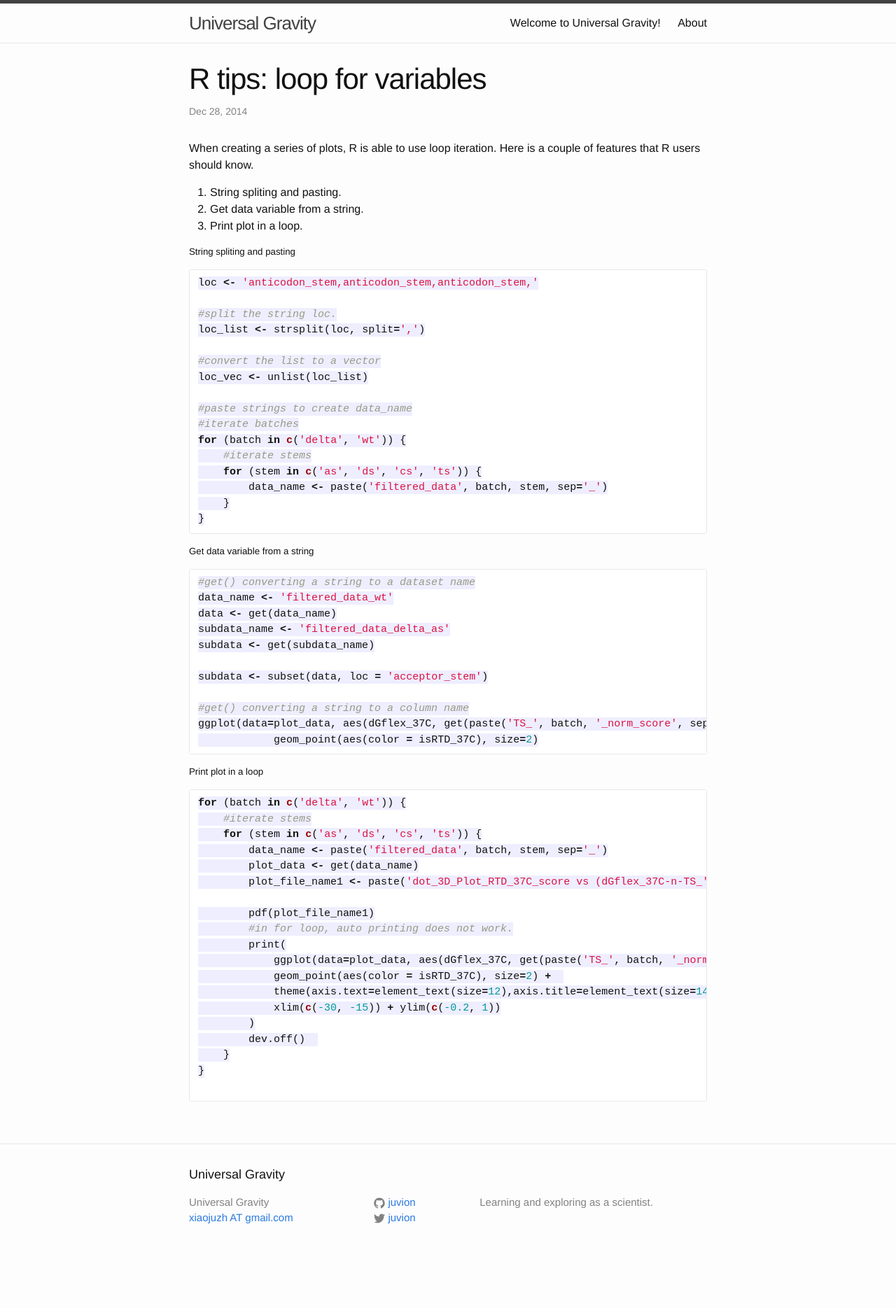
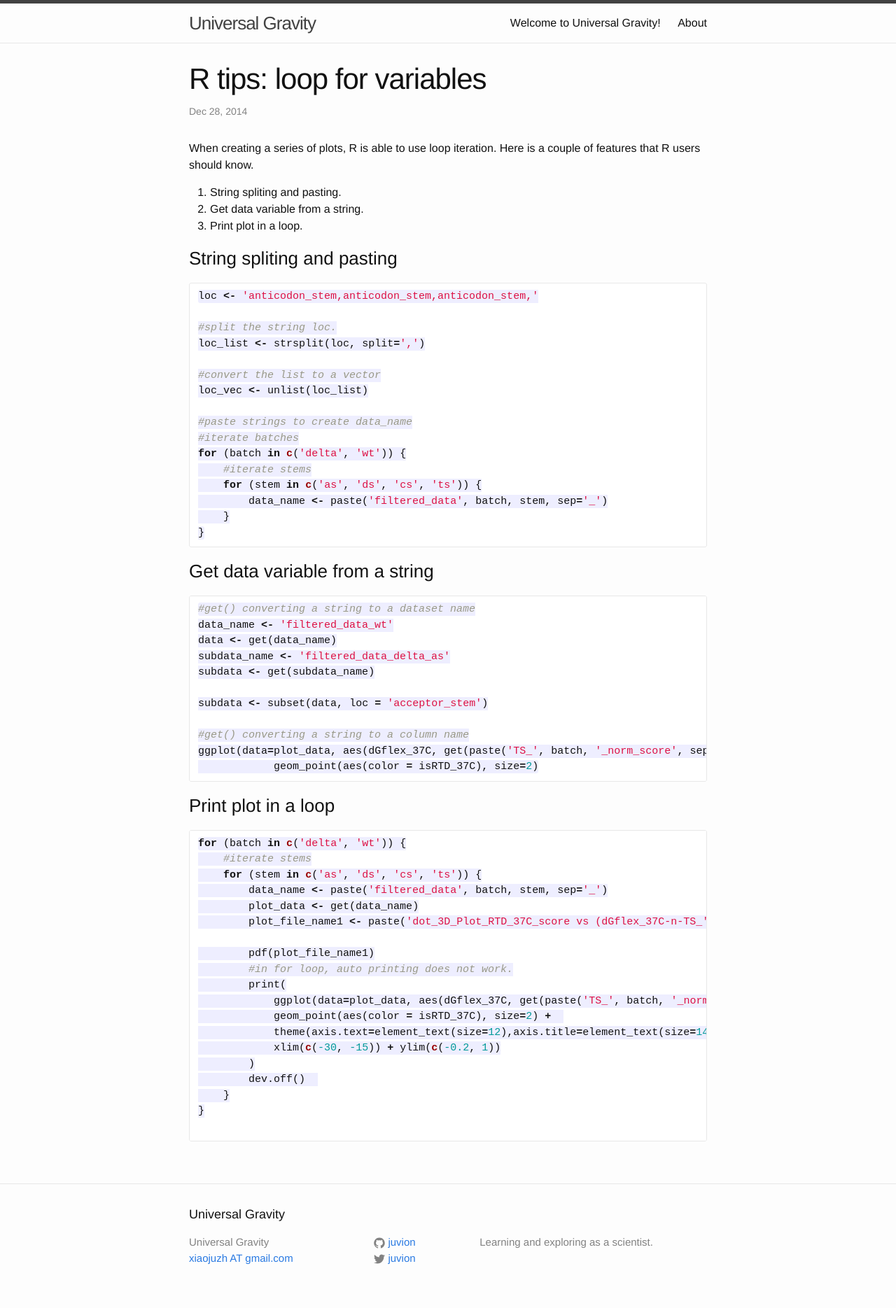
Before and after one commit to juvion/juvion.github.io, a Jekyll site: the page built from _posts/2014-12-28-R_tips.md, in a window 1280 px wide. Shown: the whole page at 70% size. Built offline with Jekyll 4.4.1, drawn with Linux system fonts in a browser that asks for light colours; Markdown is read by kramdown in place of the engine named in the settings; before the commit the page ends 1812 px from its top, so only the background shows below that.

````diff
--- a/_posts/2014-12-28-R_tips.md
+++ b/_posts/2014-12-28-R_tips.md
@@ -11,7 +11,7 @@ When creating a series of plots, R is able to use loop iteration. Here is a coup
 3. Print plot in a loop.
 
 
-#####String spliting and pasting
+###String spliting and pasting
 ```r
 loc <- 'anticodon_stem,anticodon_stem,anticodon_stem,'
 
@@ -31,7 +31,7 @@ for (batch in c('delta', 'wt')) {
 }
 ```
 
-#####Get data variable from a string
+###Get data variable from a string
 ```r
 #get() converting a string to a dataset name
 data_name <- 'filtered_data_wt'
@@ -46,7 +46,7 @@ ggplot(data=plot_data, aes(dGflex_37C, get(paste('TS_', batch, '_norm_score', se
             geom_point(aes(color = isRTD_37C), size=2)
 ```
 
-#####Print plot in a loop
+###Print plot in a loop
 ```r
 for (batch in c('delta', 'wt')) {
     #iterate stems
````
